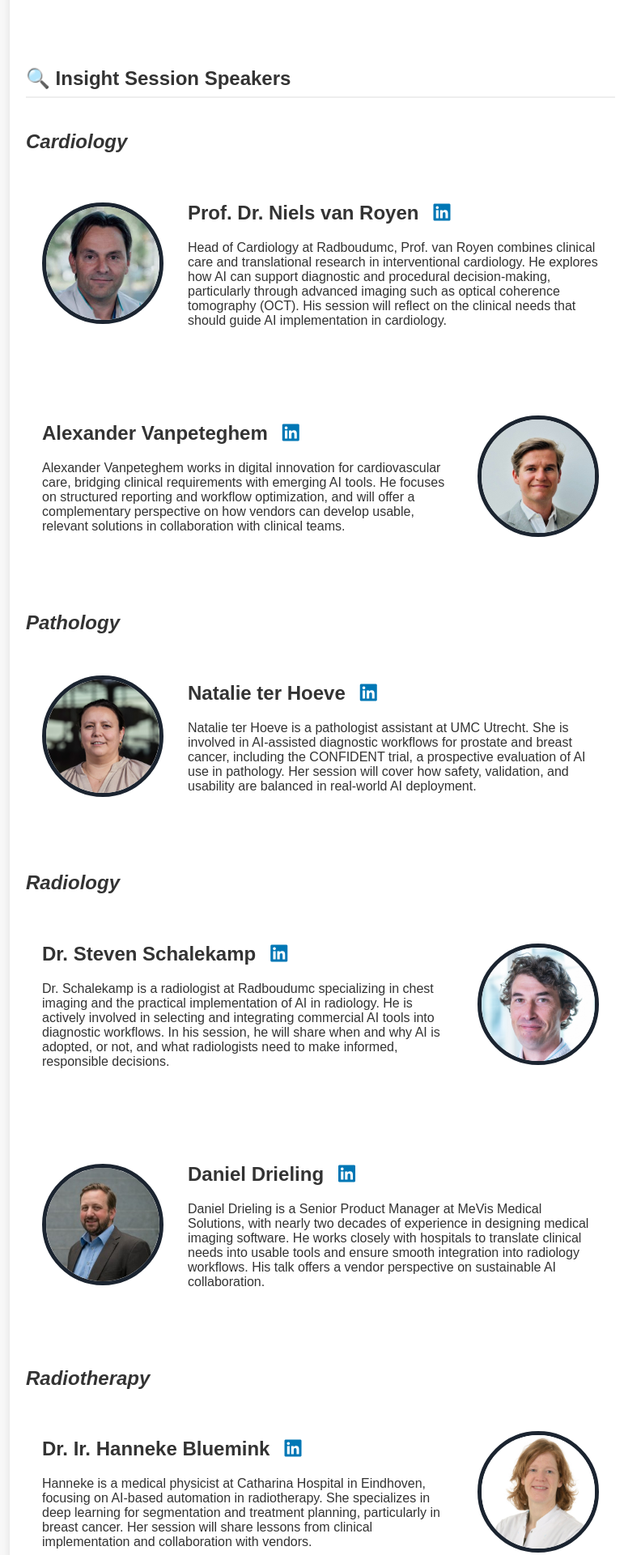
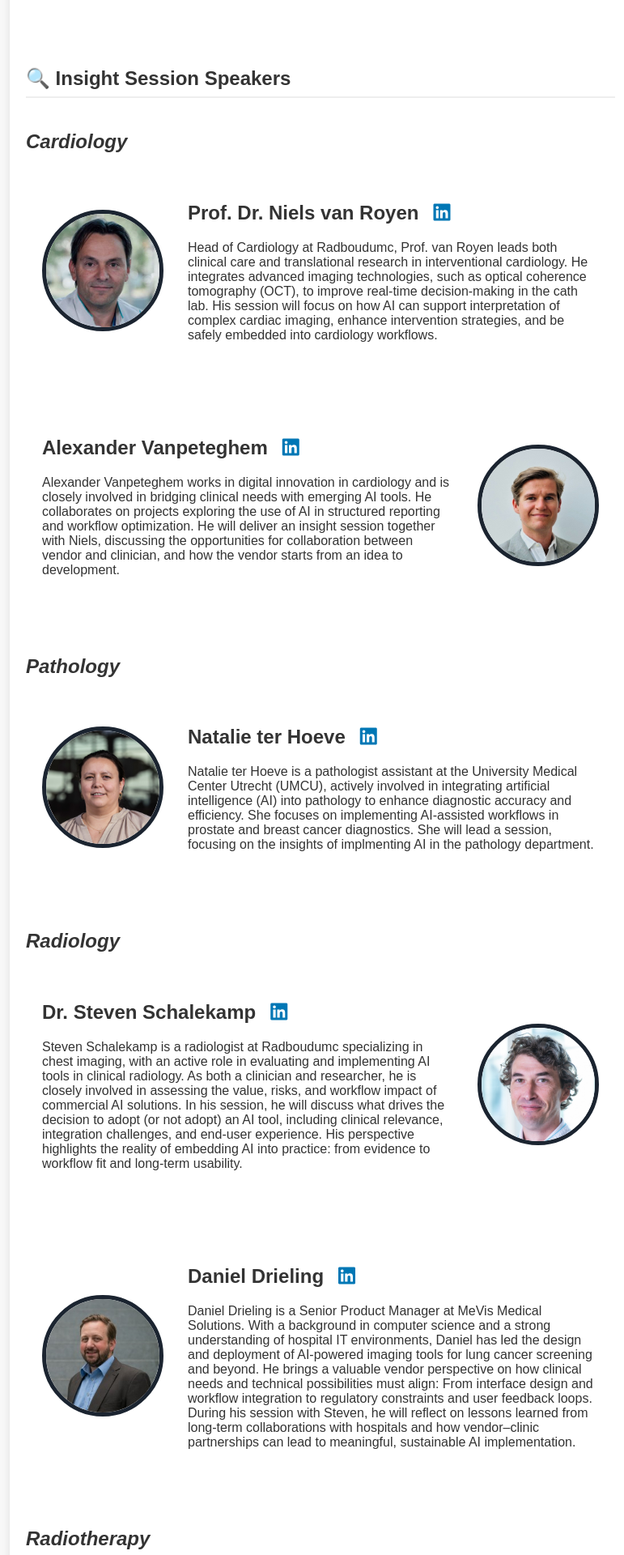
Before and after one commit to marliebesouw/marliebesouw.github.io, a Jekyll site: the page built from speakers.md, in a window 1280 px wide. Shown: the part 1097-3017 px from the top of the page at 81% size, without its empty margins (244-1015 px from the left). Built offline with Jekyll 4.4.1, drawn with Linux system fonts in a browser that asks for light colours; some of the changed text lies outside the part shown.

Commit message:
redid speaker section

```diff
--- a/speakers.md
+++ b/speakers.md
@@ -46,7 +46,7 @@ title: Speakers
   <img src="{{ site.url }}/assets/img/Niels_van_Royen.jpg" alt="Niels van Royen">
   <div class="speaker-info">
     <h2>Prof. Dr. Niels van Royen <a href="https://www.linkedin.com/in/niels-van-royen-56ba1193/" target="_blank" style="margin-left:3mm;"><i class="fa-brands fa-linkedin"></i></a></h2>
-    <p>Head of Cardiology at Radboudumc, Prof. van Royen combines clinical care and translational research in interventional cardiology. He explores how AI can support diagnostic and procedural decision-making, particularly through advanced imaging such as optical coherence tomography (OCT). His session will reflect on the clinical needs that should guide AI implementation in cardiology.</p>
+    <p>Head of Cardiology at Radboudumc, Prof. van Royen leads both clinical care and translational research in interventional cardiology. He integrates advanced imaging technologies, such as optical coherence tomography (OCT), to improve real-time decision-making in the cath lab. His session will focus on how AI can support interpretation of complex cardiac imaging, enhance intervention strategies, and be safely embedded into cardiology workflows.</p>
   </div>
 </div>
 
@@ -54,7 +54,7 @@ title: Speakers
   <img src="{{ site.url }}/assets/img/Alexander_Vanpeteghem.png" alt="Alexander Vanpeteghem">
   <div class="speaker-info">
     <h2>Alexander Vanpeteghem <a href="https://www.linkedin.com/in/alexander-vanpeteghem-38a725167/" target="_blank" style="margin-left:3mm;"><i class="fa-brands fa-linkedin"></i></a></h2>
-    <p>Alexander Vanpeteghem works in digital innovation for cardiovascular care, bridging clinical requirements with emerging AI tools. He focuses on structured reporting and workflow optimization, and will offer a complementary perspective on how vendors can develop usable, relevant solutions in collaboration with clinical teams.</p>
+    <p>Alexander Vanpeteghem works in digital innovation in cardiology and is closely involved in bridging clinical needs with emerging AI tools. He collaborates on projects exploring the use of AI in structured reporting and workflow optimization. He will deliver an insight session together with Niels, discussing the opportunities for collaboration between vendor and clinician, and how the vendor starts from an idea to development.</p>
   </div>
 </div>
 
@@ -63,7 +63,7 @@ title: Speakers
   <img src="{{ site.url }}/assets/img/Natalie_ter_Hoeve.jpg" alt="Natalie ter Hoeve">
   <div class="speaker-info">
     <h2>Natalie ter Hoeve <a href="https://www.linkedin.com/in/natalie-ter-hoeve-61a8ab87/" target="_blank" style="margin-left:3mm;"><i class="fa-brands fa-linkedin"></i></a></h2>
-    <p>Natalie ter Hoeve is a pathologist assistant at UMC Utrecht. She is involved in AI-assisted diagnostic workflows for prostate and breast cancer, including the CONFIDENT trial, a prospective evaluation of AI use in pathology. Her session will cover how safety, validation, and usability are balanced in real-world AI deployment.</p>
+    <p>Natalie ter Hoeve is a pathologist assistant at the University Medical Center Utrecht (UMCU), actively involved in integrating artificial intelligence (AI) into pathology to enhance diagnostic accuracy and efficiency. She focuses on implementing AI-assisted workflows in prostate and breast cancer diagnostics. She will lead a session, focusing on the insights of implmenting AI in the pathology department.</p>
   </div>
 </div>
 
@@ -72,7 +72,7 @@ title: Speakers
   <img src="{{ site.url }}/assets/img/Steven_Schalekamp.jpg" alt="Steven Schalekamp">
   <div class="speaker-info">
     <h2>Dr. Steven Schalekamp <a href="https://www.linkedin.com/in/steven-schalekamp-22306ab2/" target="_blank" style="margin-left:3mm;"><i class="fa-brands fa-linkedin"></i></a></h2>
-    <p>Dr. Schalekamp is a radiologist at Radboudumc specializing in chest imaging and the practical implementation of AI in radiology. He is actively involved in selecting and integrating commercial AI tools into diagnostic workflows. In his session, he will share when and why AI is adopted, or not, and what radiologists need to make informed, responsible decisions.</p>
+    <p>Steven Schalekamp is a radiologist at Radboudumc specializing in chest imaging, with an active role in evaluating and implementing AI tools in clinical radiology. As both a clinician and researcher, he is closely involved in assessing the value, risks, and workflow impact of commercial AI solutions. In his session, he will discuss what drives the decision to adopt (or not adopt) an AI tool, including clinical relevance, integration challenges, and end-user experience. His perspective highlights the reality of embedding AI into practice: from evidence to workflow fit and long-term usability.</p>
   </div>
 </div>
 
@@ -80,7 +80,7 @@ title: Speakers
   <img src="{{ site.url }}/assets/img/Daniel_Drieling.jpeg" alt="Daniel Drieling">
   <div class="speaker-info">
     <h2>Daniel Drieling <a href="https://www.linkedin.com/in/daniel-drieling-94ba5382/" target="_blank" style="margin-left:3mm;"><i class="fa-brands fa-linkedin"></i></a></h2>
-    <p>Daniel Drieling is a Senior Product Manager at MeVis Medical Solutions, with nearly two decades of experience in designing medical imaging software. He works closely with hospitals to translate clinical needs into usable tools and ensure smooth integration into radiology workflows. His talk offers a vendor perspective on sustainable AI collaboration.
+    <p>Daniel Drieling is a Senior Product Manager at MeVis Medical Solutions. With a background in computer science and a strong understanding of hospital IT environments, Daniel has led the design and deployment of AI-powered imaging tools for lung cancer screening and beyond. He brings a valuable vendor perspective on how clinical needs and technical possibilities must align: From interface design and workflow integration to regulatory constraints and user feedback loops. During his session with Steven, he will reflect on lessons learned from long-term collaborations with hospitals and how vendor–clinic partnerships can lead to meaningful, sustainable AI implementation.
 </p>
   </div>
 </div>
@@ -90,7 +90,7 @@ title: Speakers
   <img src="{{ site.url }}/assets/img/Hanneke_Bluemink.jpg" alt="Hanneke Bluemink">
   <div class="speaker-info">
     <h2>Dr. Ir. Hanneke Bluemink <a href="https://www.linkedin.com/in/hanneke-bluemink-2055256/" target="_blank" style="margin-left:3mm;"><i class="fa-brands fa-linkedin"></i></a></h2>
-    <p>Hanneke is a medical physicist at Catharina Hospital in Eindhoven, focusing on AI-based automation in radiotherapy. She specializes in deep learning for segmentation and treatment planning, particularly in breast cancer. Her session will share lessons from clinical implementation and collaboration with vendors.</p>
+    <p>As a medical physicist at Catharina Hospital, Hanneke is specialized in AI-based automation of radiotherapy planning and segmentation workflows. In her session with Dennie, Hanneke will share practical insights on working with vendors, validating AI models in clinical workflows, and the cultural and technical shifts required to move from manual to automated planning in a safe and effective way.</p>
   </div>
 </div>
 
@@ -98,7 +98,7 @@ title: Speakers
   <img src="{{ site.url }}/assets/img/Dennie_Fransen.jpg" alt="Dennie Fransen">
   <div class="speaker-info">
     <h2>Dennie Fransen <a href="https://www.linkedin.com/in/DennieFransen/" target="_blank" style="margin-left:3mm;"><i class="fa-brands fa-linkedin"></i></a></h2>
-    <p>Dennie Fransen is an Application Specialist at RaySearch Laboratories and former Senior RT technologist at HollandPTC. He has hands-on experience with advanced planning systems and AI-supported dose prediction. His talk will highlight how AI can improve planning efficiency while preserving the role of clinical expertise.
+    <p>Dennie Fransen is an Application Specialist at RaySearch Laboratories and previously worked as a Senior Radiation Therapy Technologist at HollandPTC. He has extensive hands-on experience with advanced radiotherapy planning systems. Dennie specializes in optimizing treatment workflows through AI-supported planning and automation. In his session with Hanneke, he will discuss how AI is used to enhance precision, reduce planning time, and support clinical teams, while also highlighting how clinical expertise must remain central when adopting new tools in radiotherapy departments.
     </p>
   </div>
 </div>
@@ -109,7 +109,7 @@ title: Speakers
   <div class="speaker-info">
     <h2>Marja de Waal <a href="https://www.linkedin.com/in/marja-de-waal-42b61337/" target="_blank" style="margin-left:3mm;"><i class="fa-brands fa-linkedin"></i></a></h2>
     <p>
-    Marja de Waal is a clinical informatician at Radboudumc with a background in medical imaging and digital innovation. She initiated a pilot evaluating the use of AI-based digital scribes (Autoscriber) within the EPIC electronic health record system. In the panel, she will reflect on the challenges and opportunities of introducing large language models (LLMs) into clinical documentation workflows, and the lessons learned from her implementation experience.
+    Marja de Waal is a clinical informatician at Radboudumc with a background in medical imaging and digital innovation. She initiated and led a pilot project at Radboudumc to assess the use of AI-driven digital scribes (Autoscriber) within the EPIC EHR system, focusing on ambient listening and its impact on clinician workload and documentation quality. In the session with Martijn, she will reflect on how large language models can support, but also challenge, clinical routines, and what conditions must be in place for successful adoption.
     </p>
   </div>
 </div>
@@ -118,7 +118,7 @@ title: Speakers
   <img src="{{ site.url }}/assets/img/Martijn_Bauer1.jpg" alt="Martijn Bauer">
   <div class="speaker-info">
     <h2>Dr. Martijn Bauer <a href="https://www.linkedin.com/in/martijn-bauer-79909b6/" target="_blank" style="margin-left:3mm;"><i class="fa-brands fa-linkedin"></i></a></h2>
-    <p>Martijn is an internist at Leiden University Medical Center (LUMC) and Chief Medical Information Officer at Autoscriber. He was closely involved in initiating and testing Autoscriber in clinical environments and brings a dual perspective as both user and developer. In the panel, he will share what it takes to implement AI tools that truly support clinicians and how LLMs are changing the future of documentation and decision support.</p>
+    <p>Martijn Bauer is an internist at Leiden University Medical Center (LUMC) and Chief Medical Information Officer at Autoscriber. He was instrumental in initiating the development of Autoscriber within LUMC’s internal medicine department, where he recognized the potential of AI to support clinical documentation and reduce administrative burden. Drawing from both his clinical and innovation roles, Martijn brings a unique perspective on what it takes to co-develop AI tools that actually work for clinicians. During the session with Marja, he will give a demo and share lessons from real-world implementation, including how to manage expectations, ensure clinician trust, and embed large language models into daily EHR use.</p>
   </div>
 </div>
 
@@ -126,7 +126,7 @@ title: Speakers
   <img src="{{ site.url }}/assets/img/Bram_van_Ginneken.jpg" alt="Bram van Ginneken">
   <div class="speaker-info">
     <h2>Prof. Dr. Bram van Ginneken <a href="https://www.linkedin.com/in/bramvanginneken/" target="_blank" style="margin-left:3mm;"><i class="fa-brands fa-linkedin"></i></a></h2>
-    <p> Bram van Ginneken is a professor of medical image analysis at Radboudumc and one of the world’s leading researchers in AI for radiology. He has pioneered the development of deep learning algorithms for detecting diseases such as lung cancer and tuberculosis, and has led numerous international validation efforts. In his session with Robert, he will share a forward-looking perspective on how AI is likely to reshape hospitals over the coming years, from changing diagnostic workflows to shifting what it means to be a clinician.
+    <p> Bram van Ginneken is a professor of medical image analysis at Radboudumc and one of the world’s leading researchers in AI for radiology. He has pioneered the development of deep learning algorithms for detecting diseases such as lung cancer and tuberculosis, and has led numerous international validation efforts. Bram’s work bridges cutting-edge model development with the practical realities of deployment in diverse clinical environments. In his session with Robert, he will share a forward-looking perspective on how AI is likely to reshape hospitals over the coming years — from changing diagnostic workflows to shifting what it means to be a clinician.
     </p>
   </div>
 </div>
```
